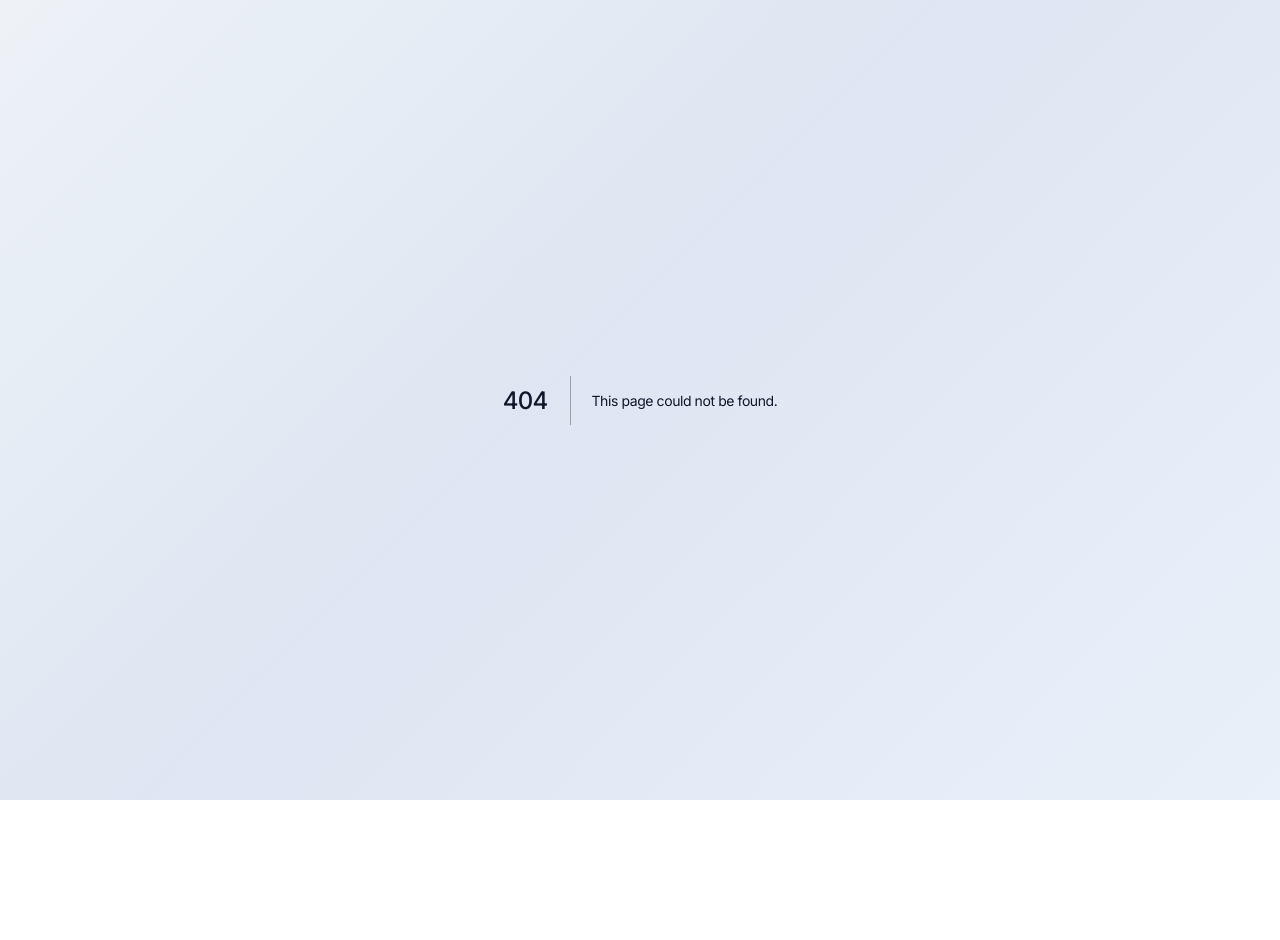
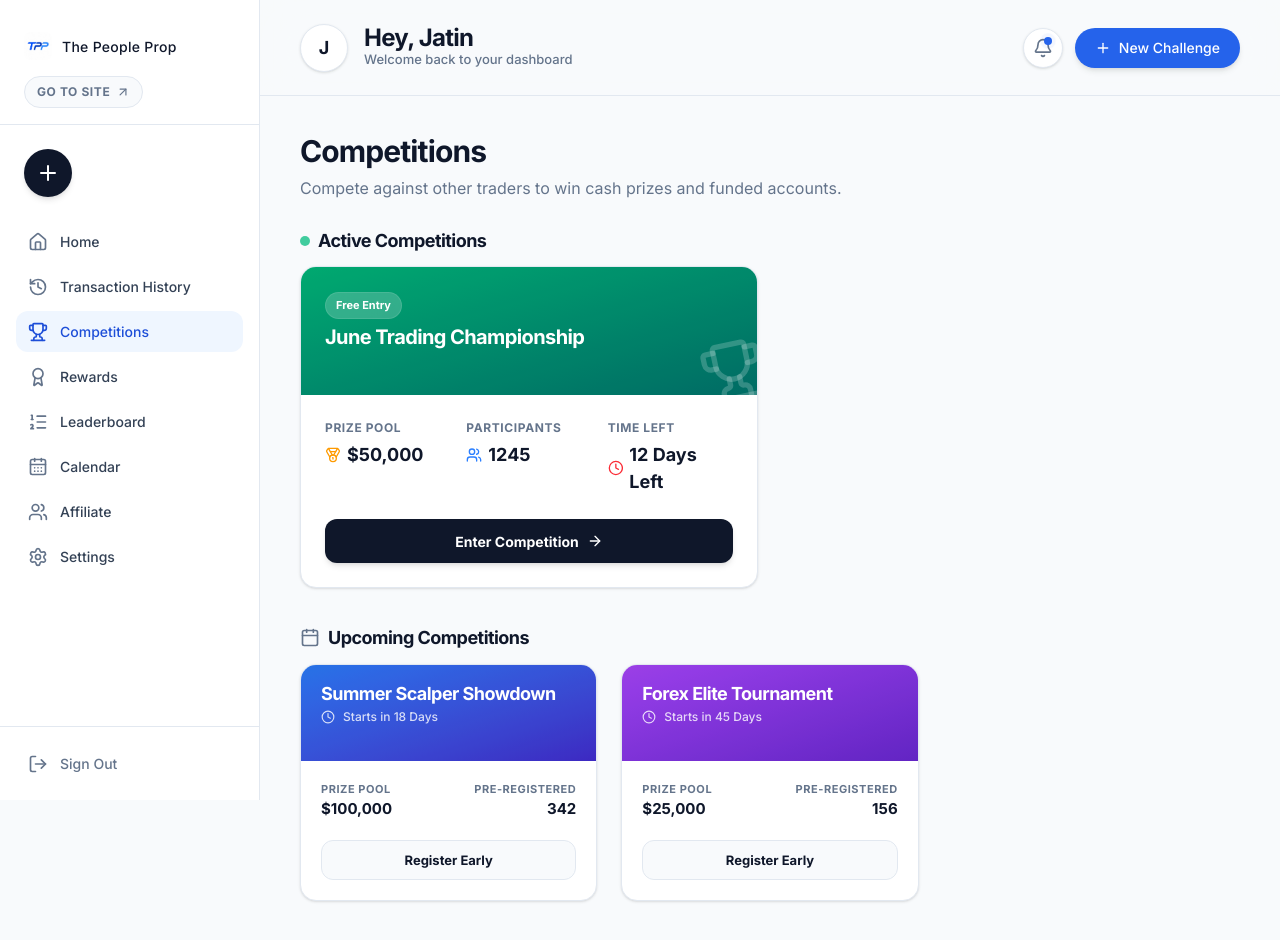
Before and after one commit to jatinkatariaaaa/thepeoplepropwebsite, a Next.js app: page /dashboard/competitions in a window 1280 px wide. Before the commit this address had no page. Before the commit the page ends 800 px from the top, so only its background shows below. Built offline with nearby package versions, Linux system fonts and the light colour scheme.

Commit message:
feat: add competitions page

```diff
--- /dev/null
+++ b/src/app/(dashboard)/dashboard/competitions/page.tsx
@@ -0,0 +1,145 @@
+"use client";
+
+import { Trophy, Clock, Users, ArrowRight, Medal, Calendar } from "lucide-react";
+import { cn } from "@/lib/utils";
+
+const activeCompetitions = [
+  {
+    id: "COMP-24-06",
+    title: "June Trading Championship",
+    prizePool: "$50,000",
+    participants: 1245,
+    timeLeft: "12 Days Left",
+    status: "Active",
+    image: "bg-gradient-to-br from-emerald-500 to-teal-700",
+  }
+];
+
+const upcomingCompetitions = [
+  {
+    id: "COMP-24-07",
+    title: "Summer Scalper Showdown",
+    prizePool: "$100,000",
+    participants: 342,
+    startsIn: "Starts in 18 Days",
+    status: "Upcoming",
+    image: "bg-gradient-to-br from-blue-500 to-indigo-700",
+  },
+  {
+    id: "COMP-24-08",
+    title: "Forex Elite Tournament",
+    prizePool: "$25,000",
+    participants: 156,
+    startsIn: "Starts in 45 Days",
+    status: "Upcoming",
+    image: "bg-gradient-to-br from-purple-500 to-violet-700",
+  }
+];
+
+export default function CompetitionsPage() {
+  return (
+    <div className="max-w-7xl mx-auto animate-in fade-in slide-in-from-bottom-4 duration-700 ease-out">
+      <div className="mb-8">
+        <h1 className="text-2xl lg:text-3xl font-display font-bold text-[var(--ink-950)] mb-2">Competitions</h1>
+        <p className="text-[var(--ink-500)]">Compete against other traders to win cash prizes and funded accounts.</p>
+      </div>
+
+      {/* Active Competitions */}
+      <div className="mb-10">
+        <h2 className="text-[18px] font-bold text-[var(--ink-950)] mb-4 flex items-center gap-2">
+          <span className="w-2.5 h-2.5 rounded-full bg-emerald-500 animate-pulse"></span>
+          Active Competitions
+        </h2>
+
+        <div className="grid grid-cols-1 lg:grid-cols-2 gap-6">
+          {activeCompetitions.map((comp) => (
+            <div key={comp.id} className="bg-white rounded-2xl border border-[var(--border)] shadow-sm overflow-hidden group">
+              <div className={cn("h-32 p-6 flex items-start justify-between relative overflow-hidden", comp.image)}>
+                <div className="absolute inset-0 bg-black/10"></div>
+                <div className="relative z-10">
+                  <span className="inline-flex items-center px-2.5 py-1 rounded-full text-[11px] font-bold bg-white/20 text-white backdrop-blur-md mb-2 border border-white/10">
+                    Free Entry
+                  </span>
+                  <h3 className="text-xl font-bold text-white font-display">{comp.title}</h3>
+                </div>
+                <Trophy className="w-16 h-16 text-white/20 absolute -right-2 -bottom-2 transform -rotate-12 group-hover:scale-110 transition-transform duration-500" />
+              </div>
+
+              <div className="p-6">
+                <div className="grid grid-cols-3 gap-4 mb-6">
+                  <div>
+                    <p className="text-[12px] font-bold text-[var(--ink-500)] uppercase tracking-wider mb-1">Prize Pool</p>
+                    <p className="text-[18px] font-bold text-[var(--ink-950)] flex items-center gap-1.5">
+                      <Medal className="w-4 h-4 text-amber-500" />
+                      {comp.prizePool}
+                    </p>
+                  </div>
+                  <div>
+                    <p className="text-[12px] font-bold text-[var(--ink-500)] uppercase tracking-wider mb-1">Participants</p>
+                    <p className="text-[18px] font-bold text-[var(--ink-950)] flex items-center gap-1.5">
+                      <Users className="w-4 h-4 text-blue-500" />
+                      {comp.participants}
+                    </p>
+                  </div>
+                  <div>
+                    <p className="text-[12px] font-bold text-[var(--ink-500)] uppercase tracking-wider mb-1">Time Left</p>
+                    <p className="text-[18px] font-bold text-[var(--ink-950)] flex items-center gap-1.5">
+                      <Clock className="w-4 h-4 text-red-500" />
+                      {comp.timeLeft}
+                    </p>
+                  </div>
+                </div>
+
+                <button className="w-full h-11 bg-[var(--ink-950)] hover:bg-[var(--ink-800)] text-white text-[14px] font-bold rounded-xl transition-all shadow-md active:scale-[0.98] flex items-center justify-center gap-2">
+                  Enter Competition <ArrowRight className="w-4 h-4" />
+                </button>
+              </div>
+            </div>
+          ))}
+        </div>
+      </div>
+
+      {/* Upcoming Competitions */}
+      <div>
+        <h2 className="text-[18px] font-bold text-[var(--ink-950)] mb-4 flex items-center gap-2">
+          <Calendar className="w-5 h-5 text-[var(--ink-500)]" />
+          Upcoming Competitions
+        </h2>
+
+        <div className="grid grid-cols-1 md:grid-cols-2 lg:grid-cols-3 gap-6">
+          {upcomingCompetitions.map((comp) => (
+            <div key={comp.id} className="bg-white rounded-2xl border border-[var(--border)] shadow-sm overflow-hidden group">
+              <div className={cn("h-24 p-5 flex items-start justify-between relative overflow-hidden", comp.image)}>
+                <div className="absolute inset-0 bg-black/10"></div>
+                <div className="relative z-10 w-full">
+                  <h3 className="text-lg font-bold text-white font-display mb-1">{comp.title}</h3>
+                  <div className="flex items-center gap-2 text-white/80 text-[12px] font-medium">
+                    <Clock className="w-3.5 h-3.5" />
+                    {comp.startsIn}
+                  </div>
+                </div>
+              </div>
+
+              <div className="p-5">
+                <div className="flex justify-between items-center mb-5">
+                  <div>
+                    <p className="text-[11px] font-bold text-[var(--ink-500)] uppercase tracking-wider">Prize Pool</p>
+                    <p className="text-[15px] font-bold text-[var(--ink-950)]">{comp.prizePool}</p>
+                  </div>
+                  <div className="text-right">
+                    <p className="text-[11px] font-bold text-[var(--ink-500)] uppercase tracking-wider">Pre-registered</p>
+                    <p className="text-[15px] font-bold text-[var(--ink-950)]">{comp.participants}</p>
+                  </div>
+                </div>
+
+                <button className="w-full h-10 bg-[var(--paper-2)] hover:bg-[var(--border)] text-[var(--ink-950)] text-[13px] font-bold rounded-xl transition-colors border border-[var(--border)]">
+                  Register Early
+                </button>
+              </div>
+            </div>
+          ))}
+        </div>
+      </div>
+    </div>
+  );
+}
```
